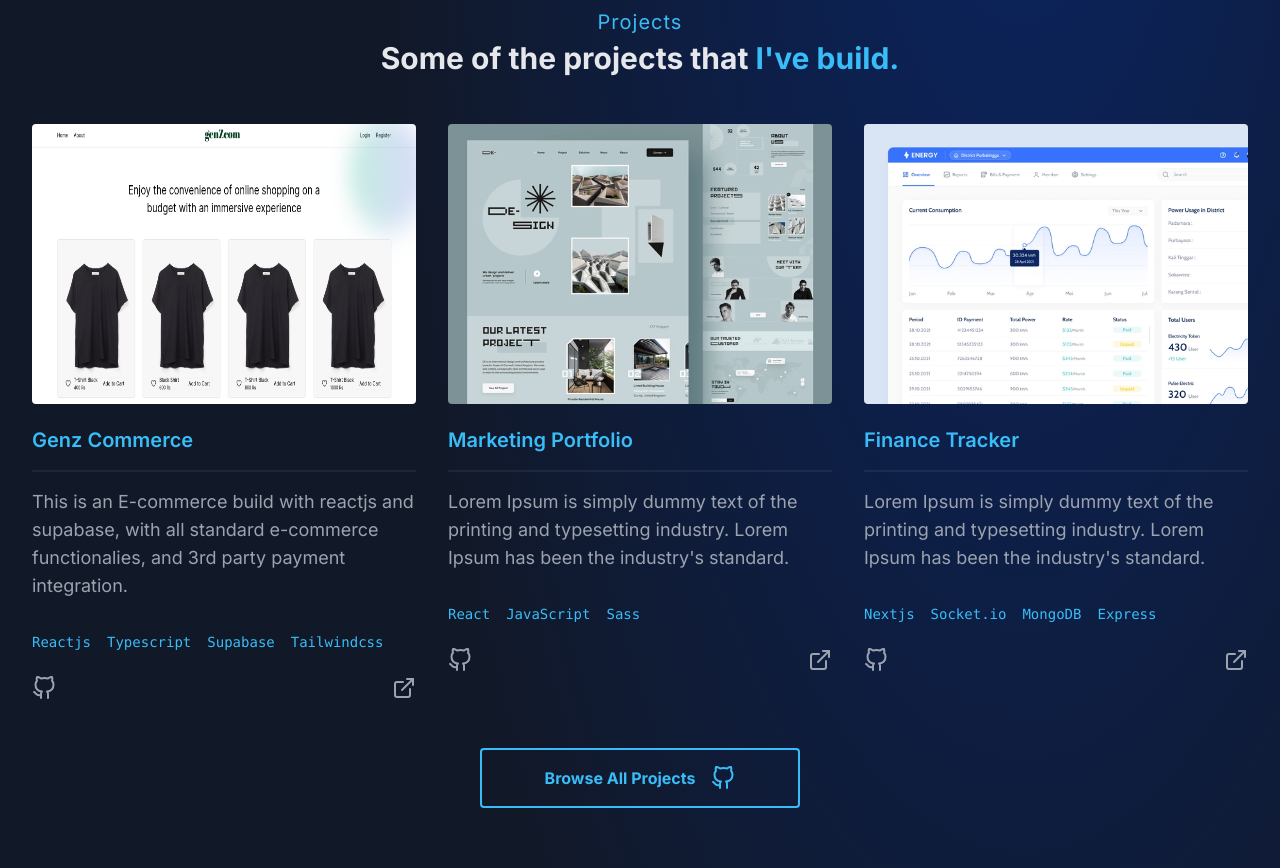
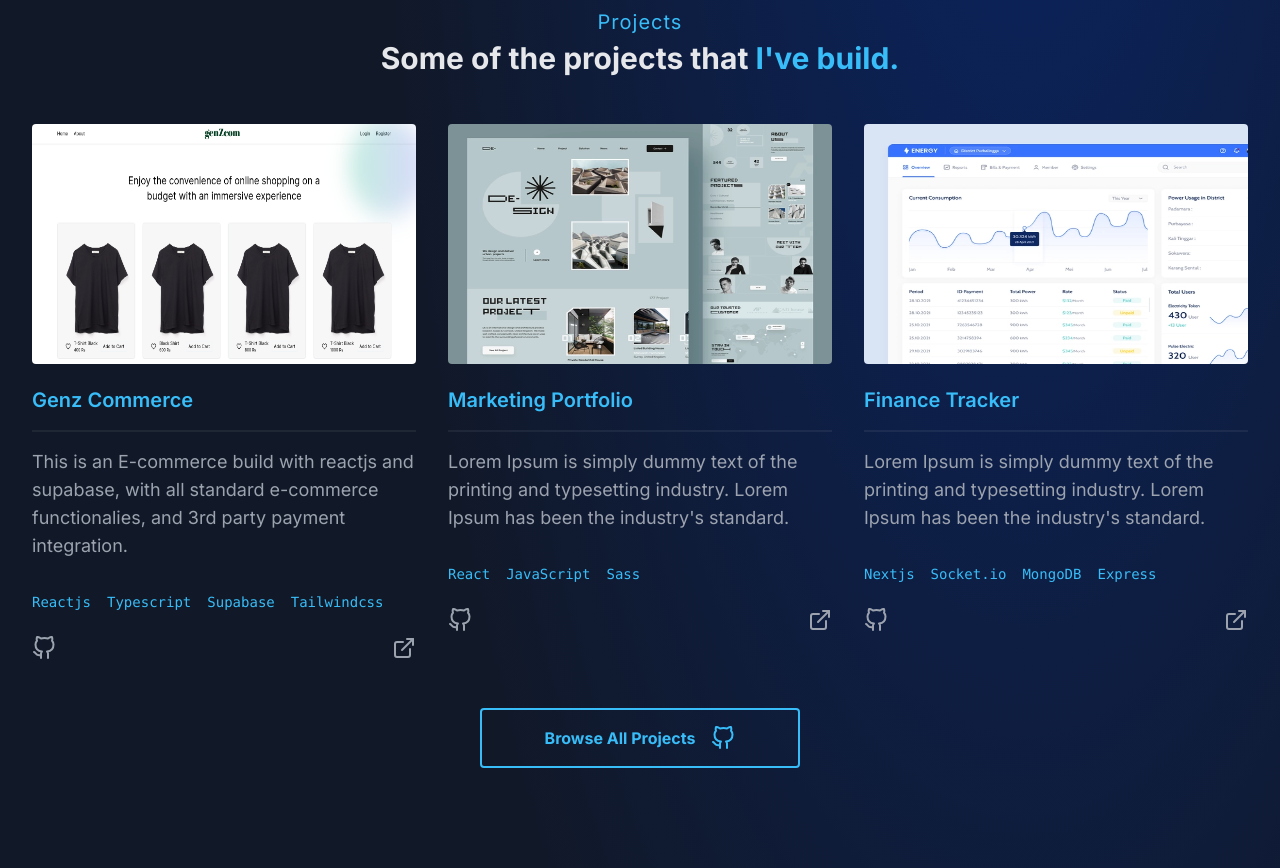
Before and after one commit to Irtiza751/my-portfolio, a Next.js app: page / in a window 1280 px wide. Shown: the part 820-1688 px from the top of the page. Built offline with nearby package versions, Linux system fonts and the light colour scheme.

Commit message:
Update ProjectSection.jsx

```diff
--- a/components/sections/ProjectSection.jsx
+++ b/components/sections/ProjectSection.jsx
@@ -15,7 +15,7 @@ export default function ProjectSection() {
         {projects.map(project => {
           return (
             <div className="transition duration-150 transform hover:-translate-y-2 rounded" key={project.id}>
-              <Image src={project.image} alt={project.title} width={384} height={280} className="rounded object-fit aspec-square" />
+              <Image src={project.image} alt={project.title} width={384} height={240} className="rounded object-fit aspec-square" />
               <div className="text-left">
                 <h4 className="text-sky-400 font-semibold text-xl border-b-2 mt-4 border-gray-400/10 mb-4 pb-4">{project.title}</h4>
                 <p className="text-lg mb-8">{project.description}</p>
```
